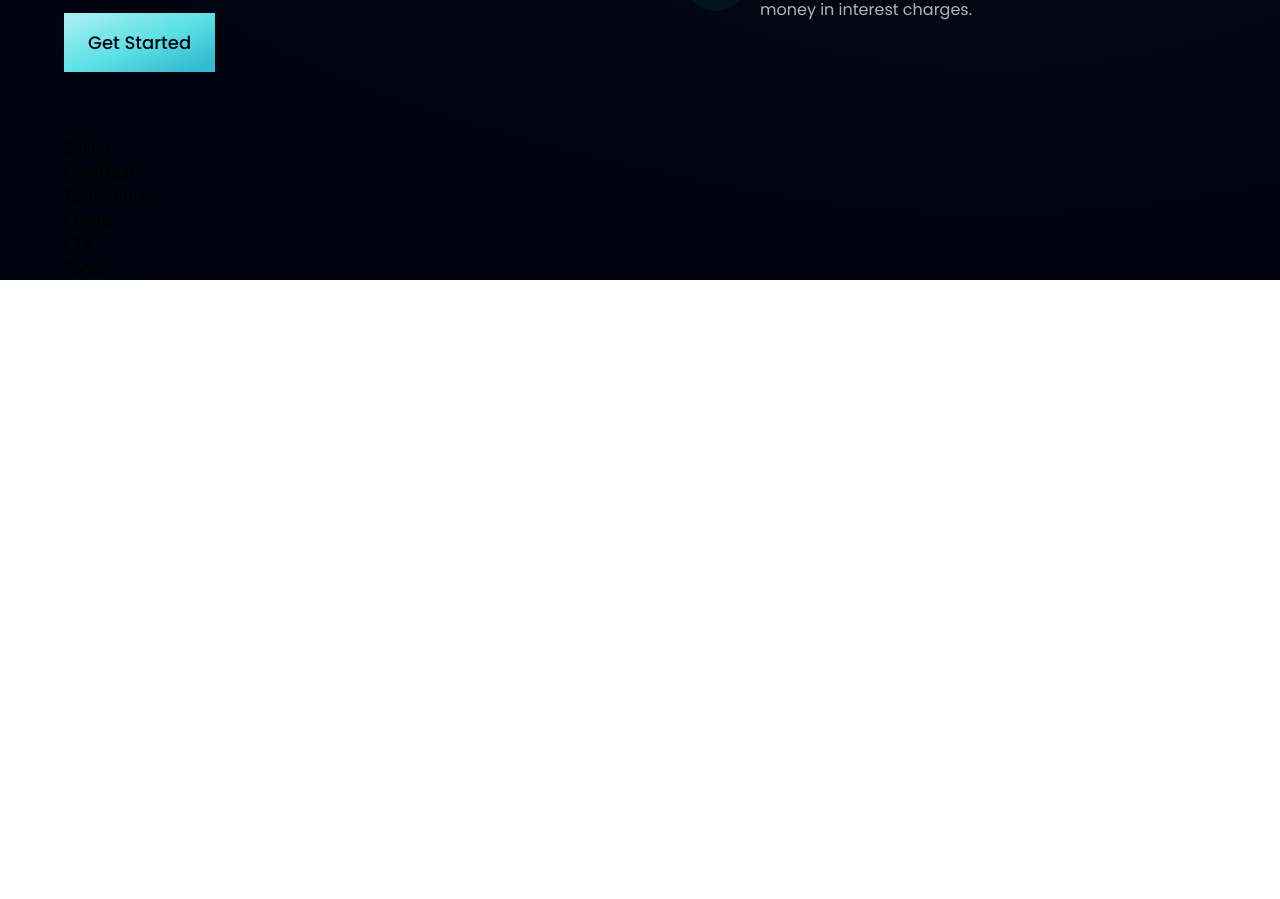
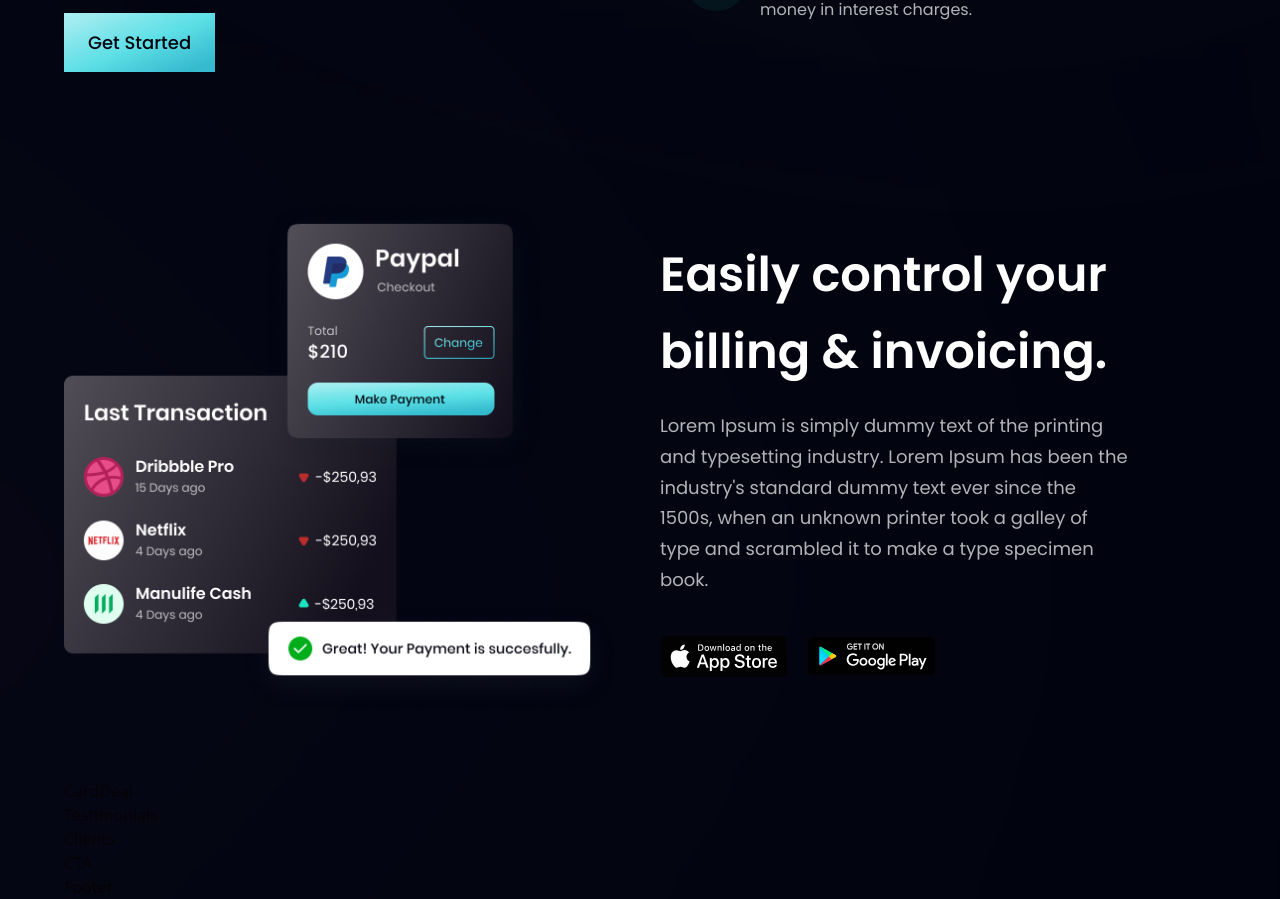
Before and after one commit to snehap02/bank-modern-app, a React (Vite) app: page / in a window 1280 px wide. Shown: the part 1410-2309 px from the top of the page. Before the commit the page ends 1690 px from the top, so only its background shows below. Built offline with nearby package versions, Linux system fonts and the light colour scheme.

Commit message:
completed billing section

```diff
--- a/src/components/Billing.jsx
+++ b/src/components/Billing.jsx
@@ -1,8 +1,31 @@
-import React from 'react'
+import React from 'react';
+import styles, {layout} from '../style';
+import {apple, bill, google} from '../assets';
 
 const Billing = () => {
   return (
-    <div>Billing</div>
+    <>
+      <section id='product' className={layout.sectionReverse}>
+        <div className={layout.sectionImgReverse}>
+          <img src={bill} alt='bill' className='w-[100%] h-[100%] relative z-[5]'/>
+
+          {/* In XML, <div /> would be a self-closing div, but not in HTML. */}
+          <div className='absolute z-[-3] -left-1/2 top-0 w-[50%] h-[50%] rounded-full white__gradient'/>
+          <div className='absolute z-[0] -left-1/2 bottom-0 w-[50%] h-[50%] rounded-full pink__gradient'/>
+        </div>
+
+        <div className={layout.sectionInfo}>
+          <h2 className={styles.heading2}>Easily control your <br className='sm:block hidden'/> billing & invoicing.</h2>
+          <p className={`${styles.paragraph} max-w-[470px] mt-5`}>Lorem Ipsum is simply dummy text of the printing and typesetting industry. Lorem Ipsum has been the industry's standard dummy text ever since the 1500s, when an unknown printer took a galley of type and scrambled it to make a type specimen book.</p>
+
+          <div className='flex flex-row flex-wrap sm:mt-10 mt-6'>
+            <img src={apple} alt='apply store' className='w-[128px] h-[42px] object-contain mr-5 cursor-pointer'/>
+
+            <img src={google} alt='gpogle store' className='w-[128px] h-[42px] object-contain cursor-pointer'/>
+          </div>
+        </div>
+      </section>
+    </>
   )
 }
 
```
